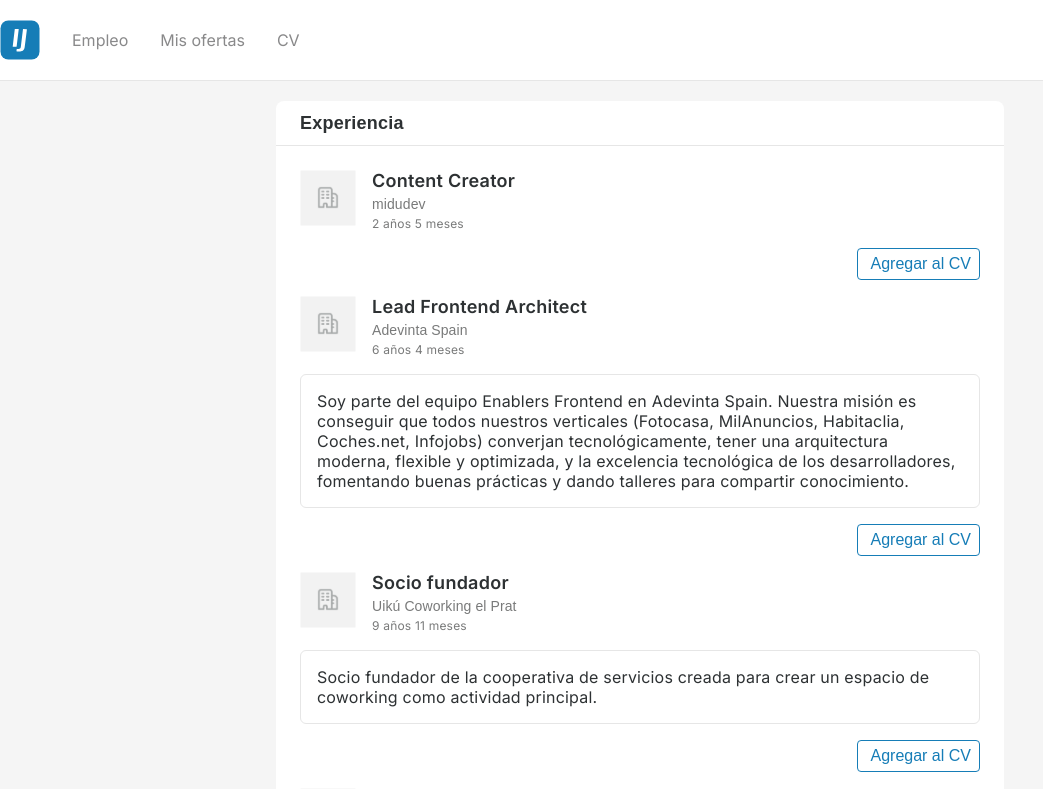
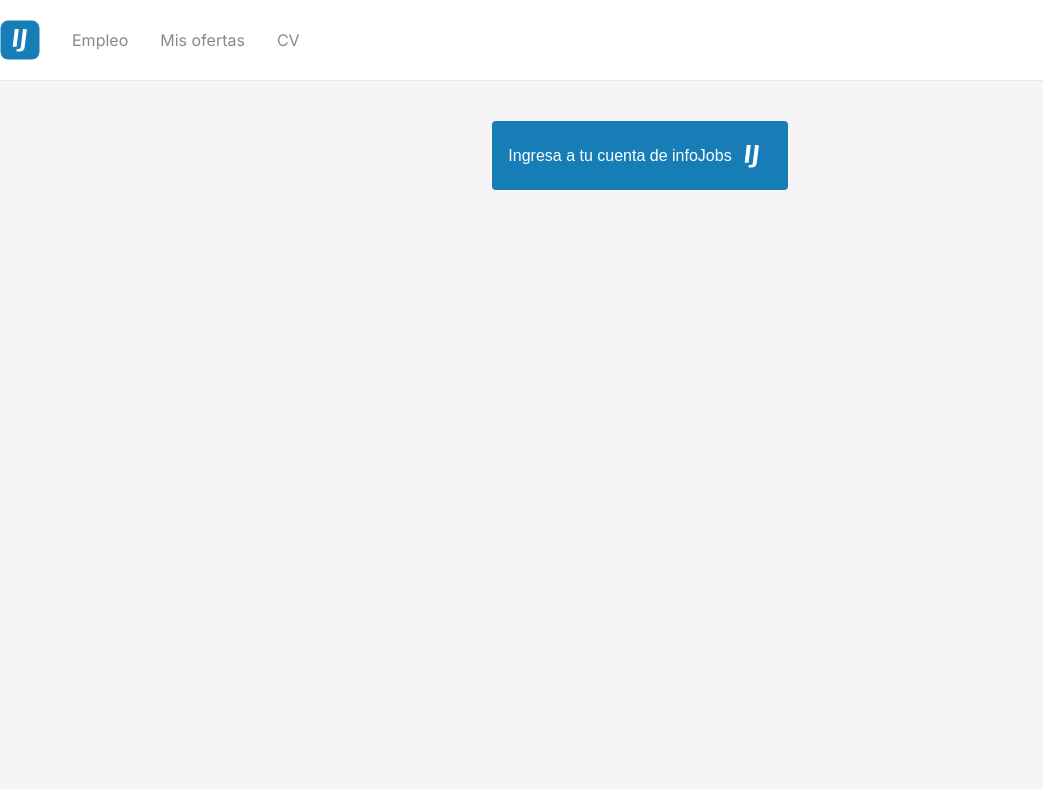
Before and after one commit to serdel99/infojobs-hackaton, a Next.js app: page / in a window 1280 px wide. Shown: the top 789 px of the page, without its empty margins (0-1043 px from the left). Built offline with nearby package versions, Linux system fonts and the light colour scheme.

Commit message:
feature: create login page

```diff
--- a/src/app/page.js
+++ b/src/app/page.js
@@ -1,14 +1,14 @@
 import { Navbar, Modal, Input } from "../components"
 
 import { LinkedinPage } from "../views/linkedin-page"
-import { ExperienceList } from "@/views/experience-list"
+import { InfojobsLogin } from "@/views/infojobs-login"
 export default function Home() {
 
   return (
     <main >
       <Navbar />
       <section className="container">
-        <ExperienceList />
+        <InfojobsLogin />
       </section>
     </main>
   )
--- a/src/components/button/index.js
+++ b/src/components/button/index.js
@@ -13,12 +13,11 @@
             })}
             {...restButton}
         >
-            <span className='button-left-icon'>
+            {iconLeft && <span className='button-left-icon'>
                 {
                     iconLeft
                 }
-            </span>
-
+            </span>}
             {children}
         </button>
     )
--- a/src/components/button/styles.scss
+++ b/src/components/button/styles.scss
@@ -1,4 +1,6 @@
 .button {
+  display: flex;
+  align-items: center;
   font-family: sans-serif;
   cursor: pointer;
   font-size: 16px;
@@ -7,8 +9,6 @@
   border-radius: 4px;
   background: #167db7;
   color: #ffffff;
-  display: flex;
-  align-items: flex-end;
   transition: all 0.5s ease-in;
 }
 
--- a/src/components/experience-info/index.js
+++ b/src/components/experience-info/index.js
@@ -35,6 +35,7 @@
             }
             <div className='experience-actions'>
                 <Button
+                    disabled={success}
                     iconLeft={success && (
                         <Image
                             src="/circle-check.svg"
--- /dev/null
+++ b/src/views/infojobs-login/index.js
@@ -0,0 +1,16 @@
+'use client'
+import Image from "next/image"
+import { Button } from "@/components"
+import "./styles.scss"
+
+export const InfojobsLogin = () => {
+    return (
+        <div className="Infojobs-login">
+            <Button>
+                Ingresa a tu cuenta de infoJobs
+                <Image src="/logo.svg" width={40} height={40} alt="infojobs logo" />
+            </Button>
+        </div>
+
+    )
+}
--- /dev/null
+++ b/src/views/infojobs-login/styles.scss
@@ -0,0 +1,7 @@
+.Infojobs-login {
+  width: 100%;
+  margin-top: 40px;
+  display: flex;
+  align-items: center;
+  justify-content: center;
+}
```
